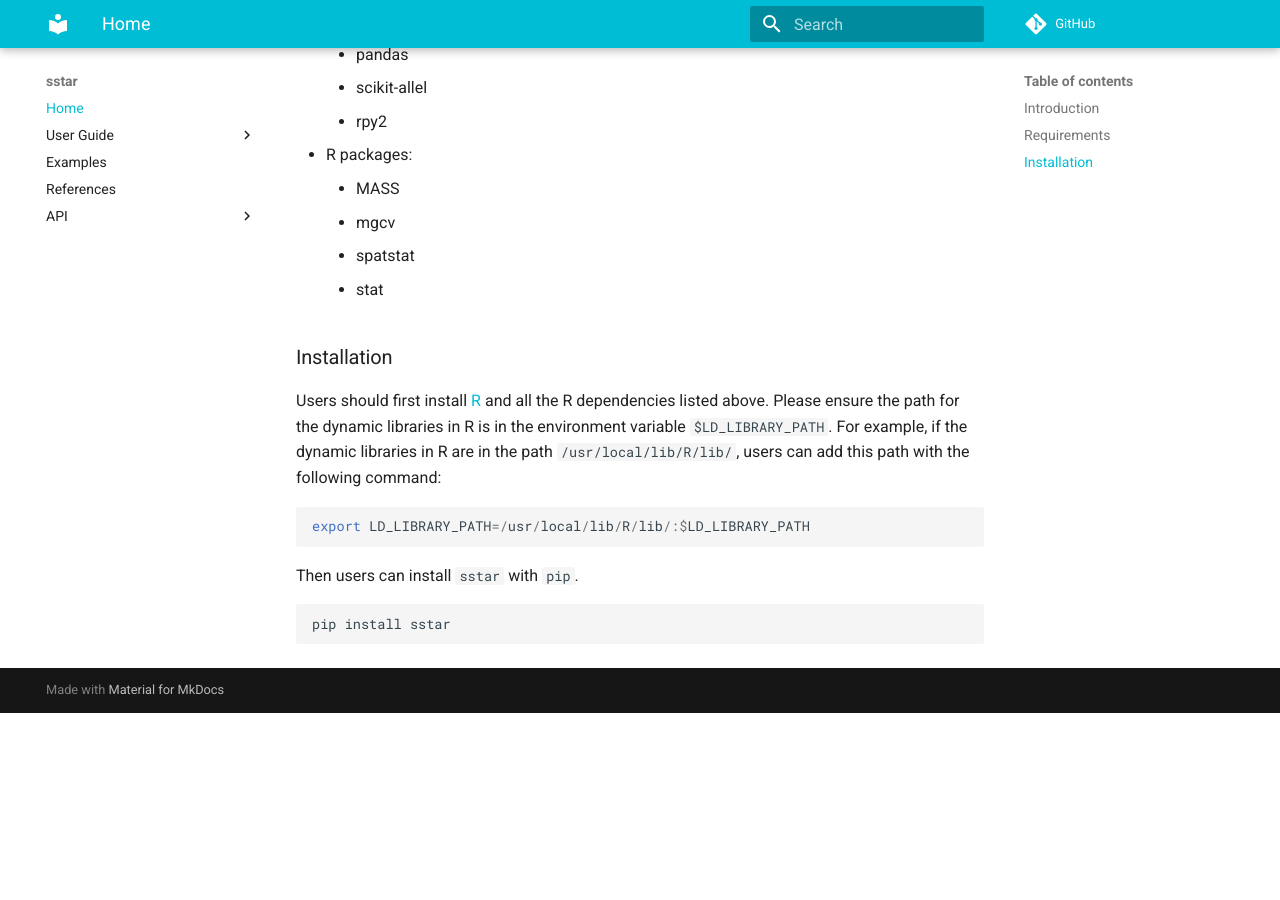
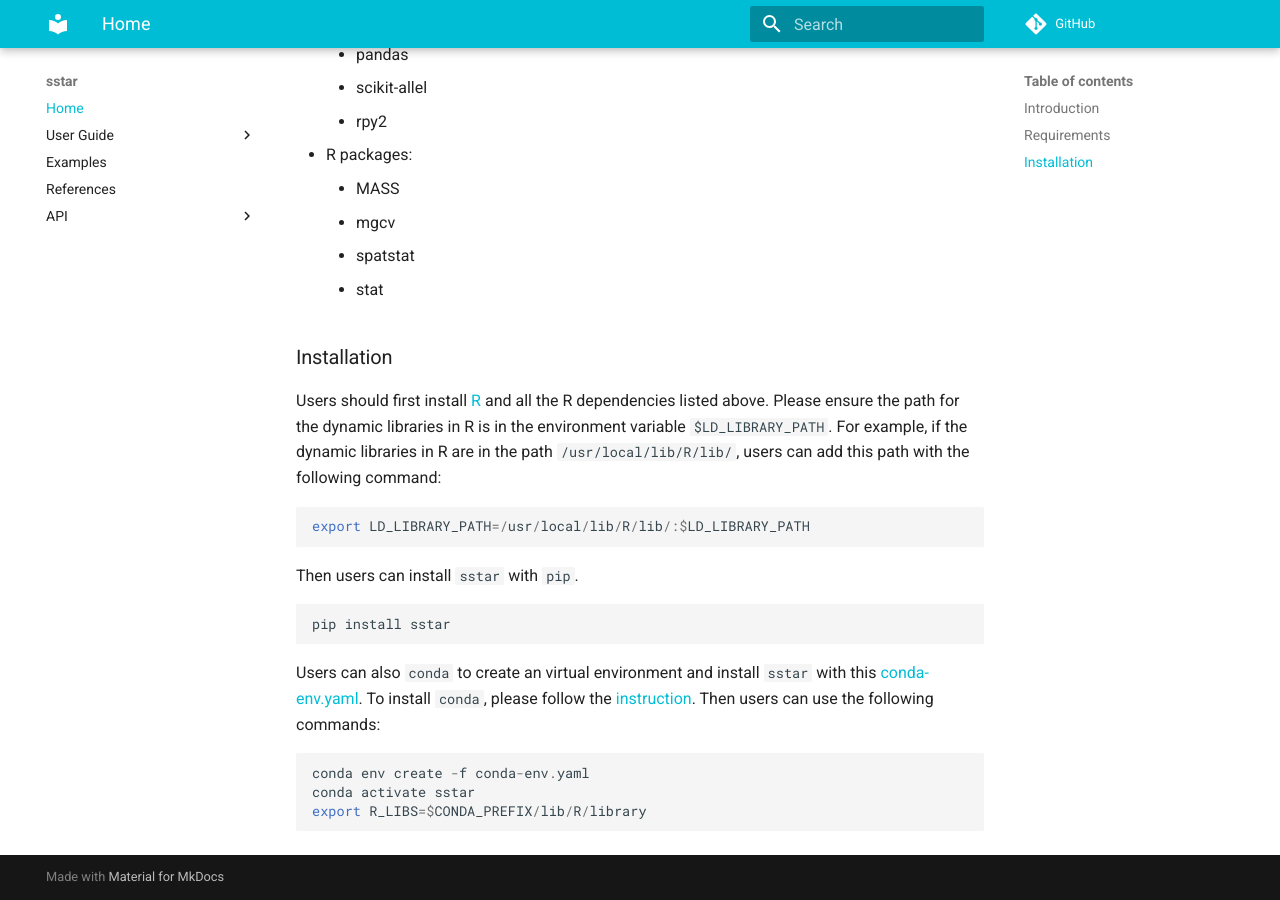
Before and after one commit to xin-huang/sstar, an MkDocs documentation site: the page built from docs/index.md, in a window 1280 px wide and 900 px high, scrolled down 558 px. Built offline with MkDocs 1.6.1 and Material for MkDocs 9.7.7, drawn with Linux system fonts in a browser that asks for light colours; comment, search, counter and statistics services are not loaded; before the commit the page ends 1271 px from its top, so only the background shows below that.

Commit message:
Update conda-env.yaml

```diff
--- a/docs/index.md
+++ b/docs/index.md
@@ -29,3 +29,9 @@ Users should first install [R](https://cran.r-project.org/) and all the R depend
 Then users can install `sstar` with `pip`.
 
 	pip install sstar
+
+Users can also `conda` to create an virtual environment and install `sstar` with this [conda-env.yaml](https://github.com/xin-huang/sstar/blob/main/examples/snakepipe/conda-env.yaml). To install `conda`, please follow the [instruction](https://docs.conda.io/projects/conda/en/latest/user-guide/install/index.html). Then users can use the following commands:
+
+	conda env create -f conda-env.yaml
+	conda activate sstar
+	export R_LIBS=$CONDA_PREFIX/lib/R/library
```
Also changed, not shown: 3 other files.
